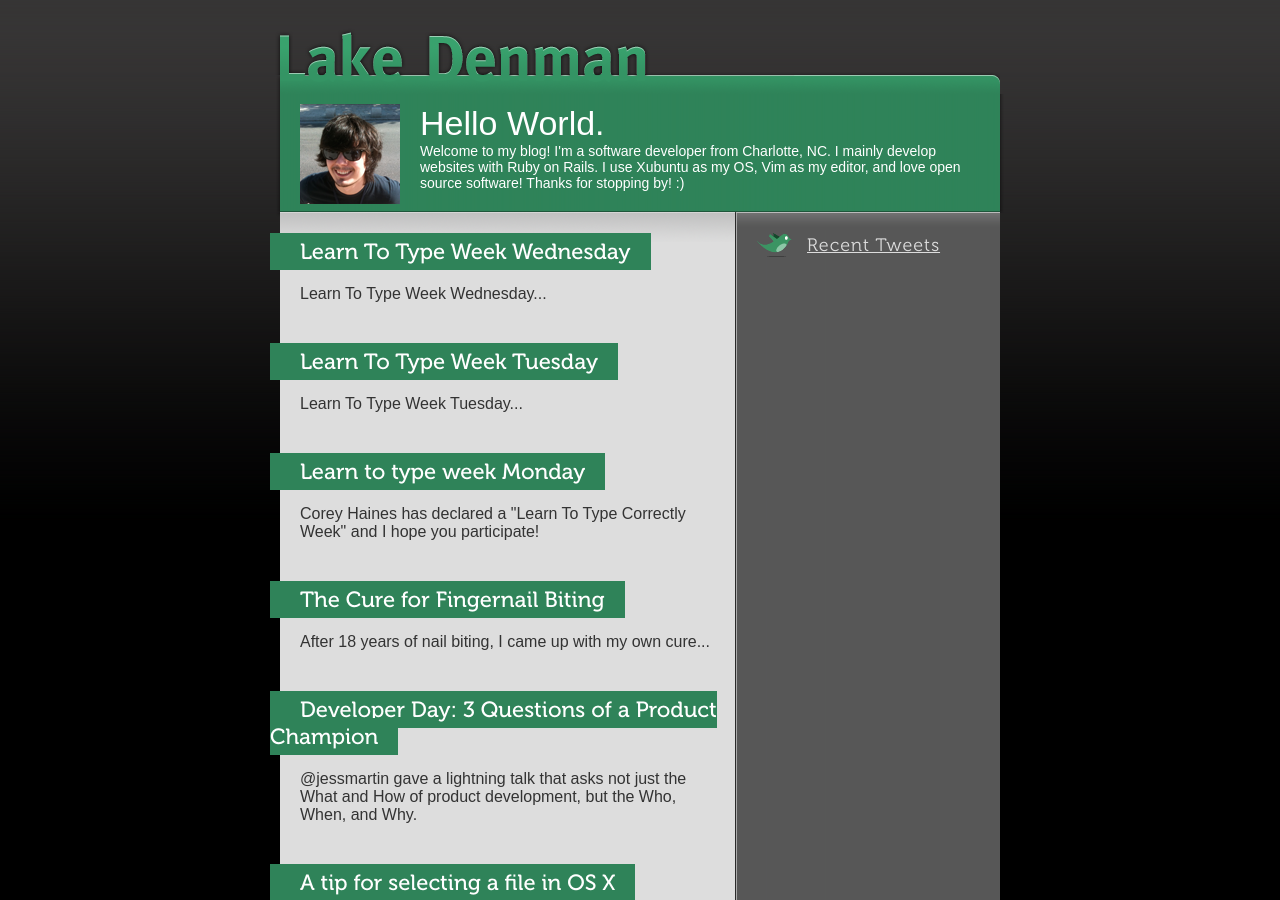
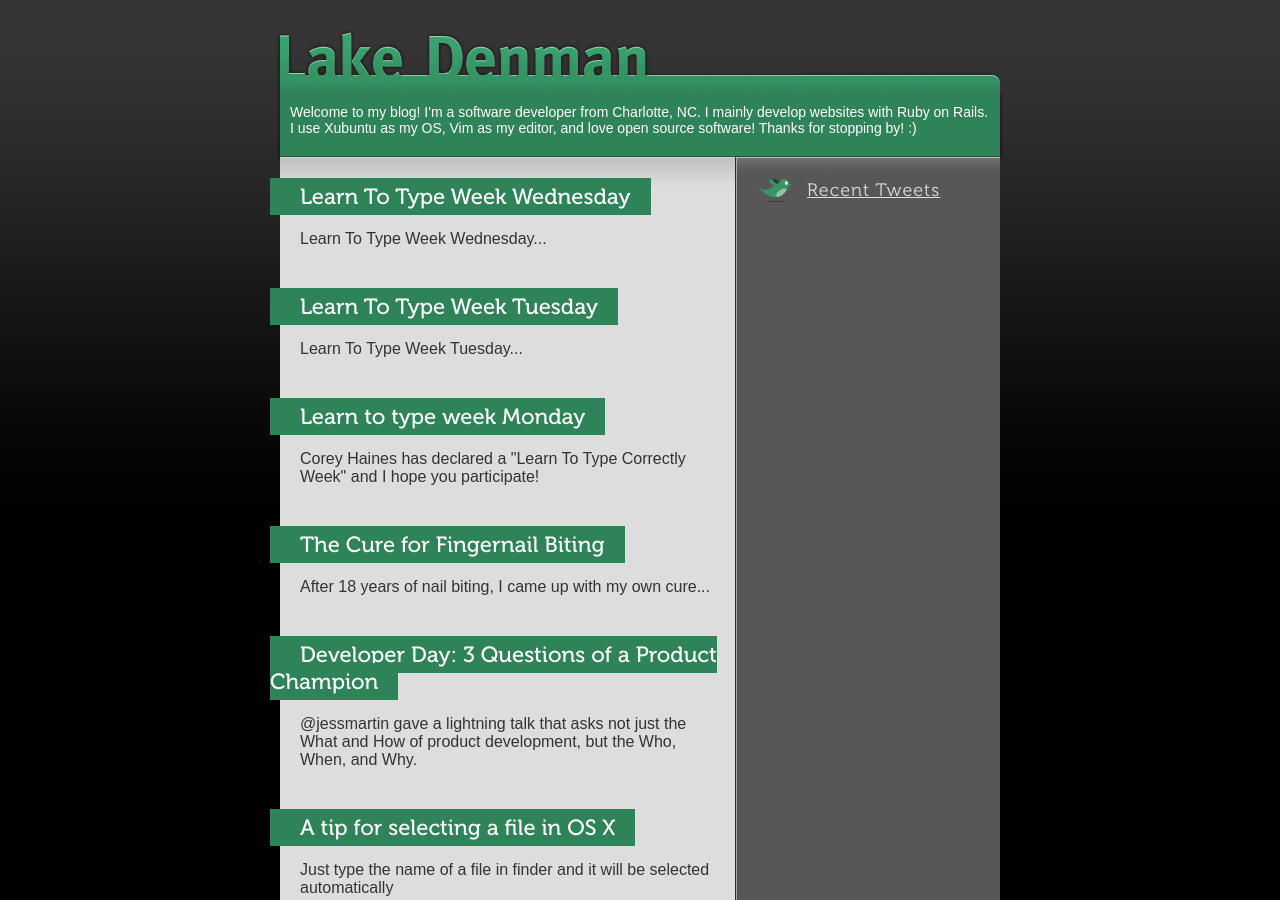
Before and after one commit to trainman419/namniart.com, a Jekyll site: the page built from index.html, in a window 1280 px wide and 900 px high. Built offline with Jekyll 4.4.1, drawn with Linux system fonts in a browser that asks for light colours.

Commit message:
update files

```diff
--- a/_layouts/default.html
+++ b/_layouts/default.html
@@ -19,10 +19,7 @@
         <a href="/">Lake Denman</a>
       </h1>
 
-      <p id='intro'> <img src="css/images/face.png" alt="face" width="100" height="100"/>
-        <span class="hello">
-          Hello World.
-        </span>
+      <p id='intro'>
         Welcome to my blog! I'm a software developer from Charlotte, NC. I mainly develop websites with Ruby on Rails. I use Xubuntu as my OS, Vim as my editor, and love open source software! Thanks for stopping by! :)
       </p>
 
@@ -57,9 +53,6 @@
       } catch(err) {}
       </script>
 
-      <script type="text/javascript" src="http://twitter.com/javascripts/blogger.js"></script>
-      <script type="text/javascript" src="http://twitter.com/statuses/user_timeline/ldenman.json?callback=twitterCallback2&amp;count=8"></script>
-
     </div>
   </body>
 
```
Also changed, not shown: other parts of _layouts/default.html (+0 -1 lines), 7 other files.
